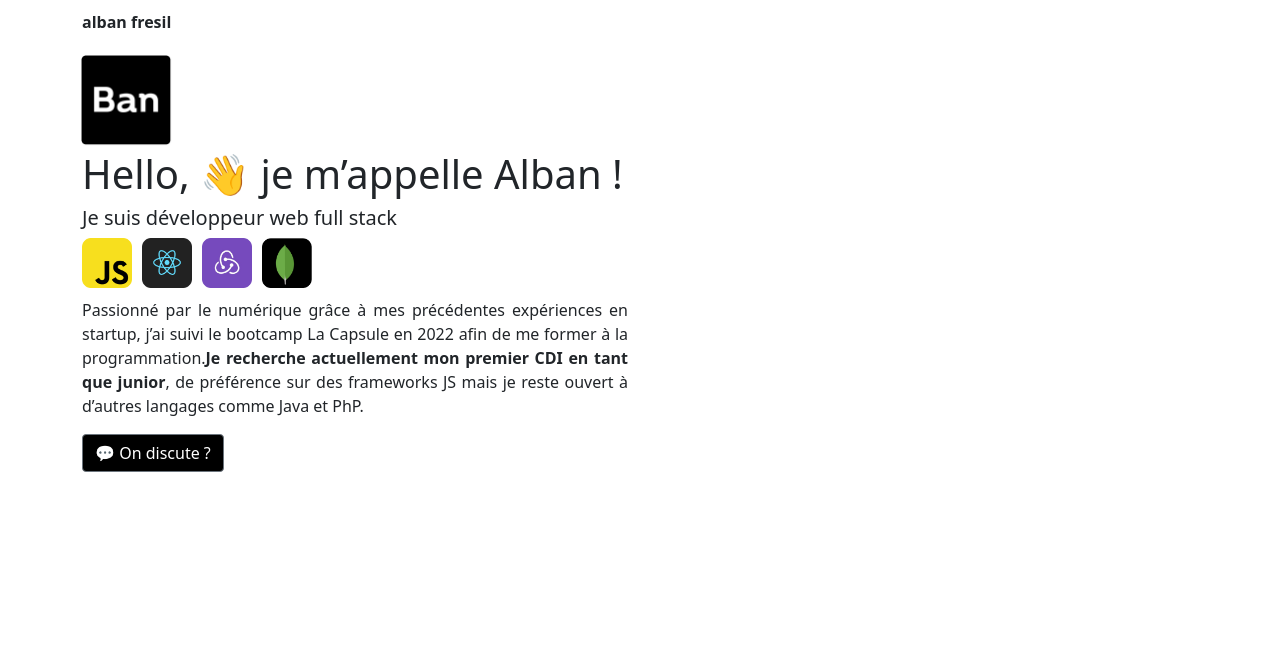
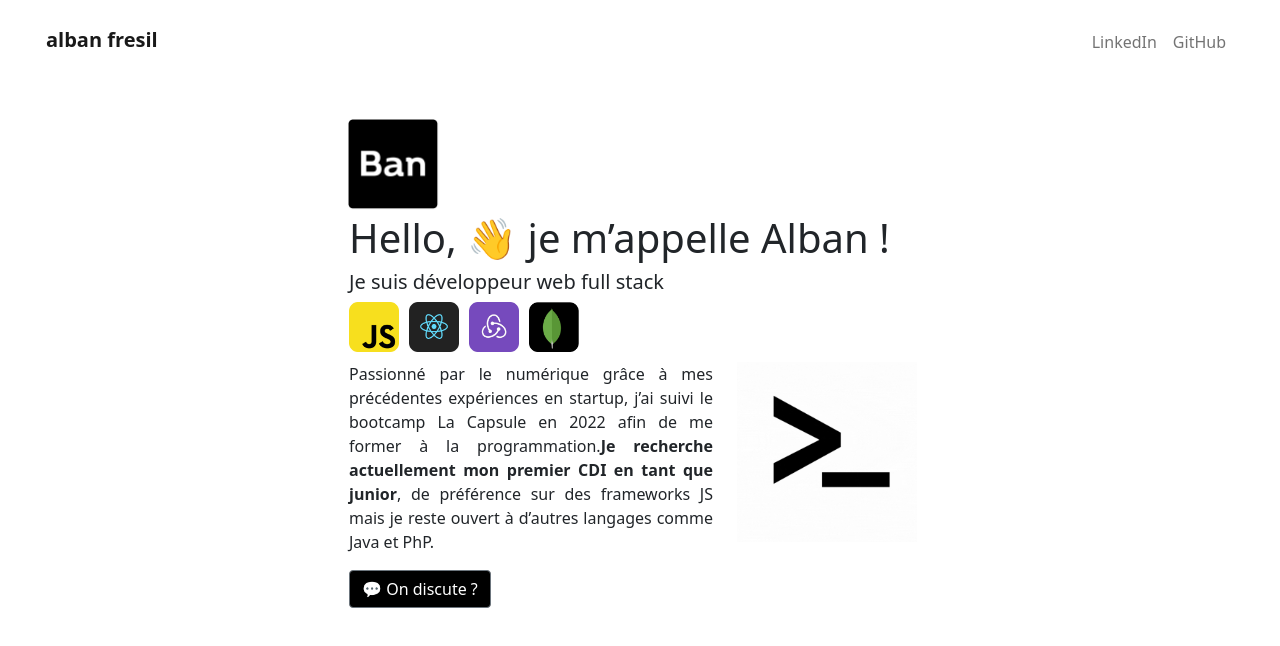
Before and after one commit to ban-works/ban-works.github.io, a React (Create React App) app in the folder mon-app/: page / in a window 1280 px wide. Shown: the top 646 px of the page. Built offline with nearby package versions, Linux system fonts and the light colour scheme.

Commit message:
v2 is live

```diff
--- a/mon-app/src/App.js
+++ b/mon-app/src/App.js
@@ -2,43 +2,134 @@
 import "./App.css";
 import "bootstrap/dist/css/bootstrap.min.css";
 import React from "react";
-import { Container, Col, Row, Button } from "reactstrap";
+import {
+  Container,
+  Col,
+  Row,
+  Button,
+  Navbar,
+  NavbarBrand,
+  Nav,
+  NavItem,
+  NavLink,
+  NavbarToggler,
+  Collapse,
+} from "reactstrap";
 
 function App() {
+  const [isOpen, setIsOpen] = React.useState(false);
+
   return (
     <div className="App">
-      <Container>
-      <Row  style={{display: 'flex', justifyContent: 'start', marginTop: '10px'}}>
-          <Col xs="12" style={{display: 'flex', justifyContent: 'start'}}>
-          <p style={{fontWeight: "bold"}}>alban fresil</p>
-          </Col>
-          <Col xs="12" style={{display: 'flex', justifyContent: 'start', marginLeft: "-6px"}}>
-          <img width="100px" src="./images/ban-logo.png"/>
+      <Row style={{marginRight: '10px', marginLeft: '10px'}}>
+        <Navbar expand="md" light>
+          <NavbarBrand href="/">
+            <p style={{ fontWeight: "bold", marginTop: "12px" }}>
+              alban fresil
+            </p>
+          </NavbarBrand>
+          <NavbarToggler
+            className="me-2"
+            onClick={() => {
+              setIsOpen(!isOpen);
+            }}
+          />
+          <Collapse navbar isOpen={isOpen} style={{ justifyContent: "end" }}>
+            <Nav navbar style={{ textAlign: "left" }}>
+              <NavItem>
+                <NavLink href="https://www.linkedin.com/in/alban-fresil/">
+                  LinkedIn
+                </NavLink>
+              </NavItem>
+              <NavItem>
+                <NavLink href="https://github.com/ban-works/">GitHub</NavLink>
+              </NavItem>
+              {/* <NavItem>
+                <NavLink href="https://www.instagram.com/ban_works/">
+                  Instagram
+                </NavLink>
+              </NavItem> */}
+            </Nav>
+          </Collapse>
+        </Navbar>
+      </Row>
+      <Container style={{ display: "flex", justifyContent: "center" }}>
+        <Row></Row>
+        <Col xs="6">
+          <Row
+            style={{
+              display: "flex",
+              justifyContent: "start",
+              marginTop: "30px",
+            }}
+          >
+            <Col
+              xs="12"
+              style={{
+                display: "flex",
+                justifyContent: "start",
+                marginLeft: "-6px",
+              }}
+            >
+              <img width="100px" src="./images/ban-logo.png" />
             </Col>
             <Col>
-          <h1 style={{textAlign: 'Left'}}>Hello, 👋  je m’appelle Alban !</h1>
-          <h5 style={{textAlign: 'Left'}}>Je suis développeur web full stack </h5>
+              <h1 style={{ textAlign: "Left" }}>
+                Hello, 👋 je m’appelle Alban !
+              </h1>
+              <h5 style={{ textAlign: "Left" }}>
+                Je suis développeur web full stack{" "}
+              </h5>
             </Col>
-          <Col xs="12" style={{display: 'flex', justifyContent: 'start'}}>
-          <img style={{marginRight: '10px'}} width="50px" src="./images/javascript.png"/>
-          <img style={{marginRight: '10px'}} width="50px" src="./images/react.png"/>
-          <img style={{marginRight: '10px'}} width="50px" src="./images/redux.png"/>
-          <img width="50px" src="./images/mongodb.png"/>
+            <Col xs="12" style={{ display: "flex", justifyContent: "start" }}>
+              <img
+                style={{ marginRight: "10px" }}
+                width="50px"
+                src="./images/javascript.png"
+              />
+              <img
+                style={{ marginRight: "10px" }}
+                width="50px"
+                src="./images/react.png"
+              />
+              <img
+                style={{ marginRight: "10px" }}
+                width="50px"
+                src="./images/redux.png"
+              />
+              <img width="50px" src="./images/mongodb.png" />
             </Col>
-          <Col xs="12" md="6" style={{ marginTop: '10px'}}>
-          <p style={{textAlign: 'justify'}}>Passionné par le numérique grâce à mes précédentes expériences en startup,
-          j’ai suivi le bootcamp La Capsule en 2022 afin de me former à la programmation.
-          <span style={{fontWeight:'bold'}}>Je recherche actuellement mon premier CDI en tant que junior</span>, de préférence sur des frameworks JS mais je reste ouvert à d’autres langages comme Java et PhP. </p>
+            <Col xs="12" style={{ marginTop: "10px" }}>
+              <Row>
+              <Col md='8'>
+              <p style={{ textAlign: "justify" }}>
+                Passionné par le numérique grâce à mes précédentes expériences
+                en startup, j’ai suivi le bootcamp La Capsule en 2022 afin de me
+                former à la programmation.
+                <span style={{ fontWeight: "bold" }}>
+                  Je recherche actuellement mon premier CDI en tant que junior
+                </span>
+                , de préférence sur des frameworks JS mais je reste ouvert à
+                d’autres langages comme Java et PhP.{" "}
+              </p>
+              </Col>
+              <Col md='4'>
+              <img style={{width: '180px'}} src='./images/chevron_anime.gif'/>
+            </Col>
+              </Row>
+
 
             </Col>
-          <Col xs="12" style={{display: 'flex', justifyContent: 'start'}}>
-          <Button href="https://www.linkedin.com/in/alban-fresil/"
-          style={{backgroundColor:'black'}}
+            <Col xs="12" style={{ display: "flex", justifyContent: "start" }}>
+              <Button
+                href="https://www.linkedin.com/in/alban-fresil/"
+                style={{ backgroundColor: "black" }}
               >
-        💬  On discute ?️
+                💬 On discute ?️
               </Button>
             </Col>
           </Row>
+        </Col>
       </Container>
     </div>
   );
```
Also changed, not shown: mon-app/public/images/chevron_anime.gif (added). Lines whose indentation alone changed are shown as unchanged.
